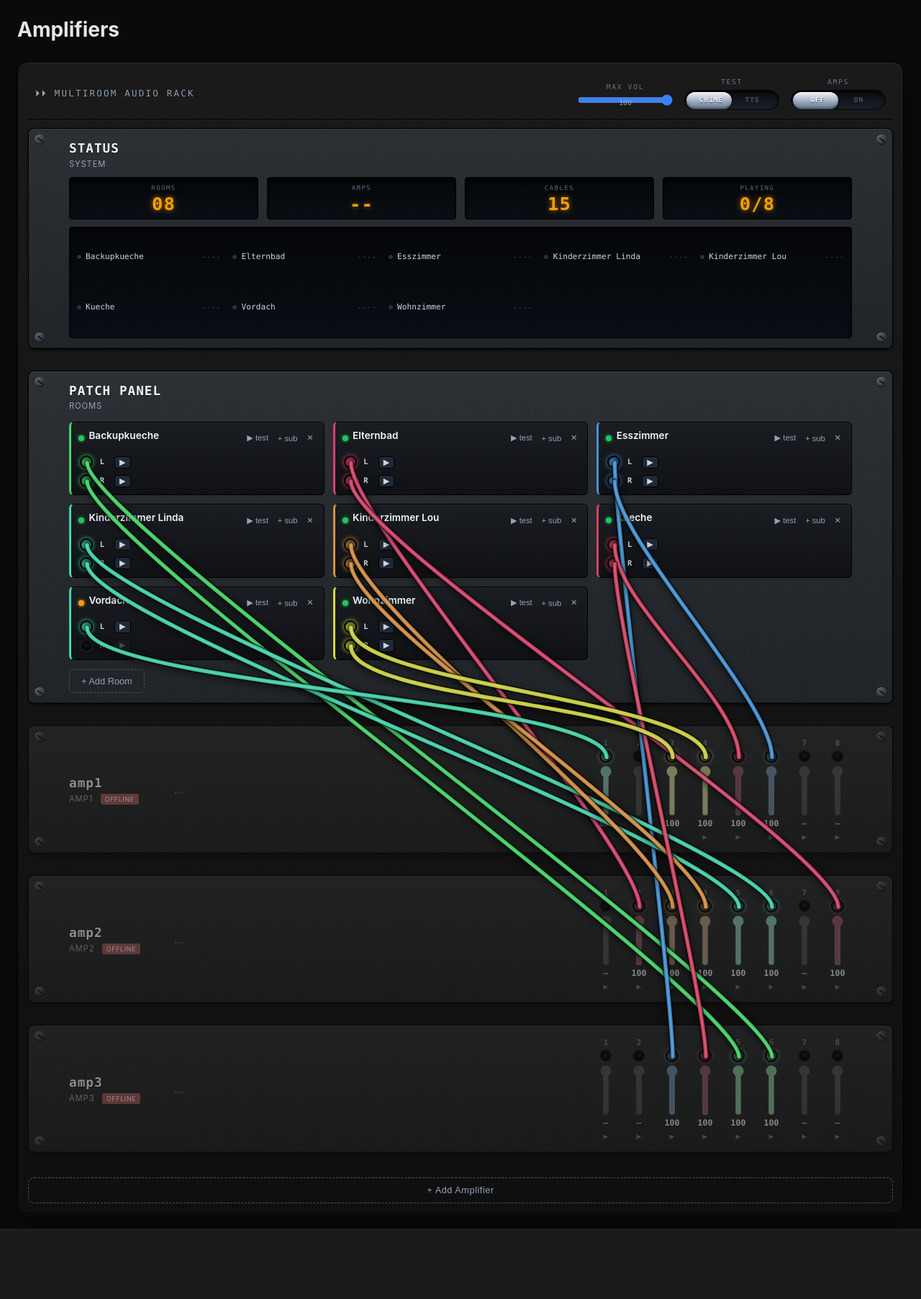
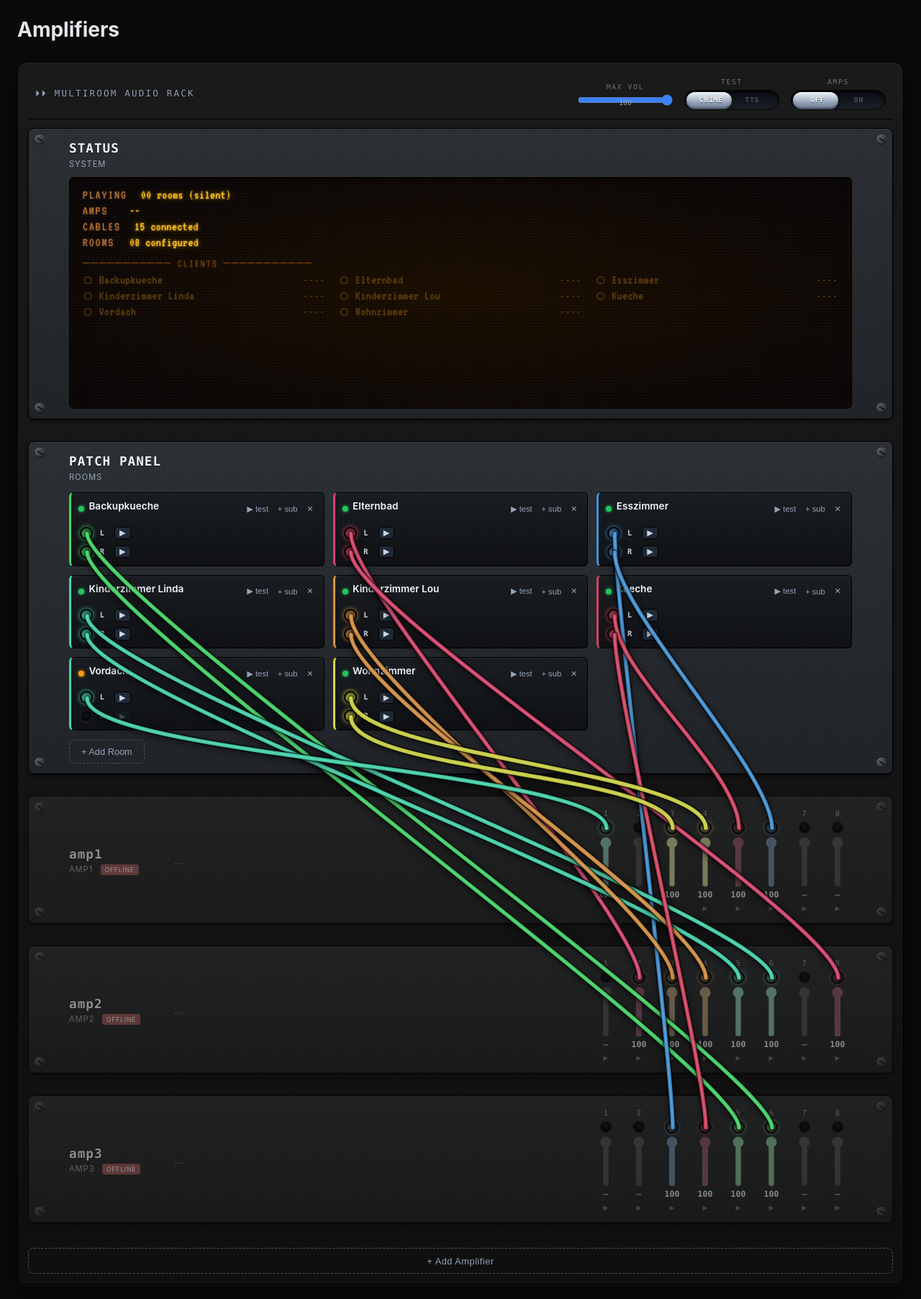
Before and after one commit to tobsch/snappy, a FastAPI app: page / in a window 1280 px wide. Shown: the whole page at 72% size. Before the commit the page ends 1707 px from the top, so only its background shows below. Run offline with FastAPI, Linux system fonts and the light colour scheme; data that the repository does not hold is empty.

Commit message:
Live volume via per-speaker softvol + LED-screen status module
ALSA-level live volume:
- generate_alsa_config.py wraps every per-speaker mono path in a softvol
  named vol_<room>_<side>. Room device fans out via multi to the two
  mono softvol paths; ttable coefficients are now flat 1.0 — gain lives
  entirely in the softvol control.
- Apply pipeline regenerates /etc/asound.conf, primes each softvol PCM
  briefly via aplay (so the kernel control element is created), then
  amixer-seeds each control with the saved volume (linear→dB conversion
  through (vol/100)*max_volume → dBFS → amixer percentage).
- New POST /api/system/channel-volume endpoint runs amixer on the
  matching softvol; the fader's oninput debounces (60 ms) and fires
  this so an active sendspin stream adjusts in real time.
- When asound.conf actually changed (structural edit, channel reassign,
  etc.) the apply pipeline restarts every room with speakers so already-
  running sendspin processes pick up the new chain.

LED-screen status module:
- Reworked the STATUS module to look like an actual LED display:
  amber-on-near-black VT323 type, scanlines + dot grid via CSS pseudo-
  elements, glow text-shadows. Four named lines (PLAYING / AMPS /
  CABLES / ROOMS) with full sentence values like "02 rooms (Küche,
  Esszimmer)" instead of bare counters. Per-client feed below shows
  green-LED-style dots that light up for active sendspin clients.

Co-Authored-By: Claude Opus 4.7 (1M context) <noreply@anthropic.com>

```diff
--- a/webui/static/css/style.css
+++ b/webui/static/css/style.css
@@ -1765,7 +1765,7 @@ body.tap-selecting .room-slot { /* keep slots clickable */ }
 }
 
 /* ============================================================
-   STATUS module — semi-LED display
+   STATUS module — LED screen
    ============================================================ */
 
 .status-module .module-faceplate {
@@ -1775,92 +1775,122 @@ body.tap-selecting .room-slot { /* keep slots clickable */ }
     padding: 14px 56px;
 }
 
-.led-stats {
+.led-screen {
+    position: relative;
+    background:
+        radial-gradient(ellipse at center, #1a0e00 0%, #07050a 100%),
+        #0a0500;
+    border: 1px solid #000;
+    border-radius: 6px;
+    box-shadow:
+        inset 0 0 15px rgba(245,158,11,0.05),
+        inset 0 2px 4px rgba(0,0,0,0.85),
+        0 1px 0 rgba(255,255,255,0.03);
+    padding: 14px 18px;
+    overflow: hidden;
+}
+
+/* Subtle scanlines + dot grid for that CRT/LED-board look */
+.led-screen::before {
+    content: '';
+    position: absolute;
+    inset: 0;
+    pointer-events: none;
+    background:
+        repeating-linear-gradient(
+            0deg,
+            rgba(0,0,0,0.18) 0px,
+            rgba(0,0,0,0.18) 1px,
+            transparent 1px,
+            transparent 3px
+        );
+    mix-blend-mode: multiply;
+}
+.led-screen::after {
+    content: '';
+    position: absolute;
+    inset: 0;
+    pointer-events: none;
+    background-image: radial-gradient(rgba(245,158,11,0.06) 1px, transparent 1px);
+    background-size: 4px 4px;
+    opacity: 0.8;
+}
+
+.led-screen-inner {
+    position: relative;
+    z-index: 1;
+    font-family: 'VT323', ui-monospace, "Share Tech Mono", monospace;
+    font-size: 1.1rem;
+    line-height: 1.25;
+    color: #f59e0b;
+    text-shadow:
+        0 0 4px rgba(245,158,11,0.7),
+        0 0 10px rgba(245,158,11,0.4);
+    letter-spacing: 0.02em;
+}
+
+.led-line {
+    display: flex;
+    gap: 1.2rem;
+    align-items: baseline;
+}
+.led-key {
+    display: inline-block;
+    min-width: 6.5ch;
+    color: #b87333;
+    text-shadow: 0 0 3px rgba(184,115,51,0.4);
+    font-weight: normal;
+    letter-spacing: 0.1em;
+}
+.led-val {
+    color: #fbbf24;
+    text-shadow:
+        0 0 3px rgba(251,191,36,0.85),
+        0 0 10px rgba(251,191,36,0.45);
+}
+
+.led-divider {
+    color: #6b3a08;
+    text-shadow: 0 0 3px rgba(184,115,51,0.3);
+    margin: 0.4rem 0 0.2rem;
+    letter-spacing: 0.1em;
+    font-size: 1rem;
+    overflow: hidden;
+    white-space: nowrap;
+}
+
+.led-clients {
     display: grid;
-    grid-template-columns: repeat(4, 1fr);
-    gap: 12px;
-}
-
-.led-stat {
-    background: linear-gradient(180deg, #04060a 0%, #0a0e14 100%);
-    border: 1px solid #000;
-    border-radius: 4px;
-    padding: 0.5rem 0.6rem;
-    box-shadow: inset 0 2px 4px rgba(0,0,0,0.7);
+    grid-template-columns: repeat(auto-fill, minmax(260px, 1fr));
+    gap: 0.05rem 1.2rem;
+}
+
+.led-client-row {
+    display: flex;
+    align-items: baseline;
+    gap: 0.5rem;
+    line-height: 1.2;
+    color: #5a3c0d;
+    text-shadow: 0 0 2px rgba(184,115,51,0.25);
+}
+.led-client-row.on {
+    color: #fbbf24;
+    text-shadow:
+        0 0 4px rgba(251,191,36,0.85),
+        0 0 10px rgba(251,191,36,0.4);
+}
+.led-dot {
+    display: inline-block;
+    width: 0.9rem;
     text-align: center;
 }
-.led-stat-label {
-    font-family: ui-monospace, "SF Mono", Menlo, Consolas, monospace;
-    font-size: 0.55rem;
-    letter-spacing: 0.18em;
-    color: #5a6a7e;
-    margin-bottom: 0.15rem;
-}
-.led-stat-value {
-    font-family: "DSEG7-Classic", "Share Tech Mono", ui-monospace, monospace;
-    font-size: 1.6rem;
-    font-weight: 700;
-    line-height: 1;
-    color: #f59e0b;                                /* amber LED */
-    text-shadow:
-        0 0 6px rgba(245, 158, 11, 0.55),
-        0 0 14px rgba(245, 158, 11, 0.25);
-    letter-spacing: 0.04em;
-    font-variant-numeric: tabular-nums;
-}
-
-.led-feed {
-    background: linear-gradient(180deg, #04060a 0%, #0a0e14 100%);
-    border: 1px solid #000;
-    border-radius: 4px;
-    padding: 0.5rem 0.6rem;
-    box-shadow: inset 0 2px 4px rgba(0,0,0,0.7);
-    display: grid;
-    grid-template-columns: repeat(auto-fill, minmax(200px, 1fr));
-    gap: 0.2rem 1rem;
-    font-family: ui-monospace, "SF Mono", Menlo, Consolas, monospace;
-    font-size: 0.7rem;
-    color: #6b8090;
-    min-height: 1.5rem;
-}
-
-.led-feed-row {
-    display: flex;
-    align-items: center;
-    gap: 0.4rem;
-    padding: 1px 0;
-    line-height: 1.1;
-}
-
-.led-feed-dot {
-    width: 6px;
-    height: 6px;
-    border-radius: 50%;
-    background: #2a3340;
-    box-shadow: inset 0 0 1px rgba(0,0,0,0.6);
-    flex-shrink: 0;
-}
-.led-feed-row.on .led-feed-dot {
-    background: #34d399;
-    box-shadow: 0 0 5px rgba(52, 211, 153, 0.85);
-}
-
-.led-feed-name {
-    color: #cbd5e1;
+.led-client-name {
     flex: 1;
     overflow: hidden;
     text-overflow: ellipsis;
     white-space: nowrap;
 }
-.led-feed-row.on .led-feed-name { color: #f1f5f9; }
-
-.led-feed-state {
-    font-size: 0.6rem;
+.led-client-state {
     letter-spacing: 0.1em;
-    color: #4b5563;
-    text-shadow: 0 0 4px rgba(100,150,200,0.15);
-}
-.led-feed-row.on .led-feed-state {
-    color: #34d399;
-    text-shadow: 0 0 4px rgba(52, 211, 153, 0.6);
-}
+    font-size: 0.95rem;
+}
--- a/webui/templates/amplifiers.html
+++ b/webui/templates/amplifiers.html
@@ -74,27 +74,15 @@
                     <div class="module-sub">System</div>
                 </div>
 
-                <div class="led-stats">
-                    <div class="led-stat">
-                        <div class="led-stat-label">ROOMS</div>
-                        <div class="led-stat-value" id="led-rooms">--</div>
+                <div class="led-screen" aria-live="polite">
+                    <div class="led-screen-inner">
+                        <div class="led-line"><span class="led-key">PLAYING</span><span class="led-val" id="led-playing">--</span></div>
+                        <div class="led-line"><span class="led-key">AMPS   </span><span class="led-val" id="led-amps">--</span></div>
+                        <div class="led-line"><span class="led-key">CABLES </span><span class="led-val" id="led-cables">--</span></div>
+                        <div class="led-line"><span class="led-key">ROOMS  </span><span class="led-val" id="led-rooms">--</span></div>
+                        <div class="led-divider">─────────── CLIENTS ───────────</div>
+                        <div class="led-clients" id="led-clients"></div>
                     </div>
-                    <div class="led-stat">
-                        <div class="led-stat-label">AMPS</div>
-                        <div class="led-stat-value" id="led-amps">--</div>
-                    </div>
-                    <div class="led-stat">
-                        <div class="led-stat-label">CABLES</div>
-                        <div class="led-stat-value" id="led-cables">--</div>
-                    </div>
-                    <div class="led-stat">
-                        <div class="led-stat-label">PLAYING</div>
-                        <div class="led-stat-value" id="led-playing">--</div>
-                    </div>
-                </div>
-
-                <div class="led-feed" id="led-feed" aria-live="polite">
-                    <!-- per-room sendspin status — populated by JS -->
                 </div>
             </div>
         </div>
@@ -376,8 +364,22 @@ function setChannelVolume(amp, ch, v, opts = {}) {
         if (fader) fader.value = v;
     }
     renderPendingBar();
-    // Live preview of test playback already passes the latest slider value
-    // (volumeForCell). For sendspin-stream live volume see issue #2.
+    // Live update: fire amixer immediately so active sendspin streams adjust
+    // without waiting for Apply.
+    scheduleLiveVolume(amp, ch, v);
+}
+
+// Debounce live amixer calls so a fader drag doesn't flood the server.
+const _liveVolDebouncers = {};
+function scheduleLiveVolume(amp, ch, v) {
+    const key = `${amp}:${ch}`;
+    clearTimeout(_liveVolDebouncers[key]);
+    _liveVolDebouncers[key] = setTimeout(() => {
+        fetch('/api/system/channel-volume', {
+            method: 'POST', headers: {'Content-Type': 'application/json'},
+            body: JSON.stringify({amp, channel: ch, volume: v}),
+        }).catch(() => {});
+    }, 60);
 }
 
 // ============================================================
@@ -1162,6 +1164,11 @@ async function setAllAmps(state) {
     loadAmpPower();
 }
 
+// ============================================================
+// LED status display — runtime data
+// ============================================================
+let _activeRooms = [];   // populated by sendspin poller, used by refreshLedStats
+
 async function loadAmpPower() {
     try {
         const r = await fetch('/api/system/powermanager');
@@ -1185,9 +1192,12 @@ async function loadAmpPower() {
         }
         const tog = document.getElementById('all-amps-toggle');
         if (tog && anyKnown) tog.dataset.value = allOn ? 'b' : 'a';
-        // Status LEDs
         const ampsLed = document.getElementById('led-amps');
-        if (ampsLed) ampsLed.textContent = anyKnown ? `${ampsOn}/${ampsTotal}` : '--';
+        if (ampsLed) {
+            ampsLed.textContent = anyKnown
+                ? `${String(ampsOn).padStart(2, '0')} / ${String(ampsTotal).padStart(2, '0')} online`
+                : '-- offline';
+        }
     } catch (_) { /* silent */ }
 }
 
@@ -1196,41 +1206,51 @@ async function loadSendspinStatus() {
         const r = await fetch('/api/system/sendspin');
         const data = await r.json();
         const clients = data.clients || {};
-        const feed = document.getElementById('led-feed');
-        const playingLed = document.getElementById('led-playing');
-        if (!feed) return;
-        const entries = Object.entries(clients).sort();
-        let activeCount = 0;
+        const entries = Object.entries(clients).sort((a, b) => {
+            const an = (rooms[a[0]]?.name || a[0]).toLowerCase();
+            const bn = (rooms[b[0]]?.name || b[0]).toLowerCase();
+            return an.localeCompare(bn);
+        });
+        _activeRooms = [];
         const rows = entries.map(([rid, c]) => {
             const active = !!c.active;
-            if (active) activeCount++;
             const room = rooms[rid] || {};
             const name = room.name || rid;
-            const state = (c.status || '').toUpperCase();
-            return `
-                <div class="led-feed-row ${active ? 'on' : 'off'}">
-                    <span class="led-feed-dot"></span>
-                    <span class="led-feed-name">${escapeHtml(name)}</span>
-                    <span class="led-feed-state">${escapeHtml(state || '----')}</span>
-                </div>
-            `;
+            if (active) _activeRooms.push(name);
+            const state = (c.status || '----').toUpperCase().padEnd(8, ' ');
+            const dot = active ? '●' : '○';
+            return `<div class="led-client-row ${active ? 'on' : 'off'}"><span class="led-dot">${dot}</span><span class="led-client-name">${escapeHtml(name)}</span><span class="led-client-state">${escapeHtml(state.trim())}</span></div>`;
         }).join('');
-        feed.innerHTML = rows || '<div class="led-feed-row off"><span class="led-feed-name">no clients</span></div>';
-        if (playingLed) playingLed.textContent = `${activeCount}/${entries.length || 0}`;
+        const cl = document.getElementById('led-clients');
+        if (cl) cl.innerHTML = rows || '<div class="led-client-row off"><span class="led-client-name">no clients</span></div>';
+        refreshLedStats();   // playing line depends on _activeRooms
     } catch (_) { /* silent */ }
 }
 
 function refreshLedStats() {
-    // Static counts from current page state
     const roomsLed = document.getElementById('led-rooms');
     const cablesLed = document.getElementById('led-cables');
-    if (roomsLed) roomsLed.textContent = String(Object.keys(rooms).length).padStart(2, '0');
-    if (cablesLed) {
-        let cables = 0;
-        for (const r of Object.values(rooms)) {
-            for (const side of ['left', 'right', 'sub']) if (r[side]) cables++;
+    const playingLed = document.getElementById('led-playing');
+
+    const numRooms = Object.keys(rooms).length;
+    let cables = 0;
+    for (const r of Object.values(rooms)) {
+        for (const side of ['left', 'right', 'sub']) if (r[side]) cables++;
+    }
+
+    if (roomsLed) roomsLed.textContent = `${String(numRooms).padStart(2, '0')} configured`;
+    if (cablesLed) cablesLed.textContent = `${String(cables).padStart(2, '0')} connected`;
+
+    if (playingLed) {
+        const n = _activeRooms.length;
+        if (n === 0) {
+            playingLed.textContent = '00 rooms (silent)';
+        } else {
+            const names = _activeRooms.slice(0, 3).join(', ');
+            const more = _activeRooms.length > 3 ? ` +${_activeRooms.length - 3}` : '';
+            const word = n === 1 ? 'room' : 'rooms';
+            playingLed.textContent = `${String(n).padStart(2, '0')} ${word} (${names}${more})`;
         }
-        cablesLed.textContent = String(cables).padStart(2, '0');
     }
 }
 
--- a/webui/templates/base.html
+++ b/webui/templates/base.html
@@ -4,6 +4,9 @@
     <meta charset="UTF-8">
     <meta name="viewport" content="width=device-width, initial-scale=1.0">
     <title>{% block title %}Multiroom Audio{% endblock %}</title>
+    <link rel="preconnect" href="https://fonts.googleapis.com">
+    <link rel="preconnect" href="https://fonts.gstatic.com" crossorigin>
+    <link href="https://fonts.googleapis.com/css2?family=VT323&display=swap" rel="stylesheet">
     <link rel="stylesheet" href="/static/css/style.css">
 </head>
 <body>
```
Also changed, not shown: generate_alsa_config.py (+74 -65 lines), webui/routers/api.py (+45 -1 lines), webui/services/apply.py (+115 -2 lines).
